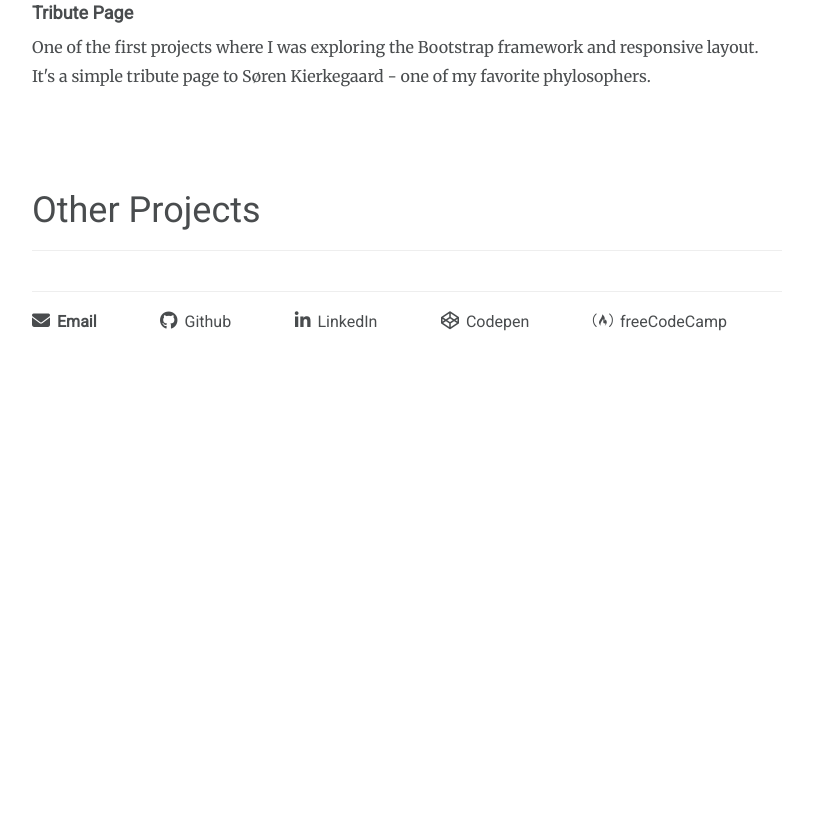
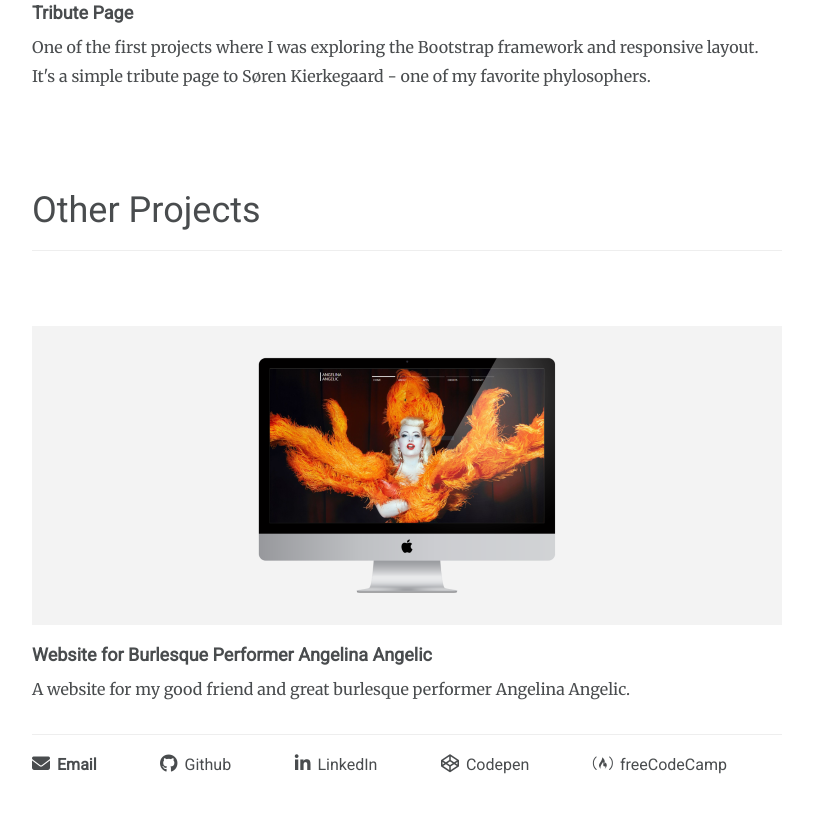
Before and after one commit to mrodin/martinrodin.com, a plain HTML site: page projects.html in a window 1280 px wide. Shown: the part 1528-2343 px from the top of the page, without its empty margins (233-1046 px from the left). Before the commit the page ends 1900 px from the top, so only its background shows below. Drawn offline with nearby package versions, Linux system fonts and the light colour scheme.

Commit message:
add Angelina project

```diff
--- a/projects.html
+++ b/projects.html
@@ -3,7 +3,7 @@
 
 <head>
     <meta charset="utf-8">
-    <title>Martin Rodin | Apprentice Software Developer | Prague, Czechia</title>
+    <title>Martin Rodin | Web Developer | Prague, Czechia</title>
     <script src="https://use.fontawesome.com/4fc8455e92.js"></script>
     <link href="https://fonts.googleapis.com/css?family=Merriweather|Roboto" rel="stylesheet">
     <link rel="stylesheet" href="https://maxcdn.bootstrapcdn.com/bootstrap/3.3.7/css/bootstrap.min.css">
@@ -67,6 +67,13 @@
                     </p>
                     <h1>Other Projects</h1>
                     <hr>
+                    <div class="project-showcase">
+                        <img src="img/angelina-angelic.png" class="img-responsive img-center" alt="Website for burlesque dancer Angelina Angelic">
+                    </div>
+                    <h2>Website for Burlesque Performer Angelina Angelic</h2>
+                    <p>
+                        A website for my good friend and great burlesque performer Angelina Angelic.
+                    </p>
                 </div>
             </div>
         </div>
```
Also changed, not shown: index.html (+2 -2 lines), img/angelina-angelic.png (added).
